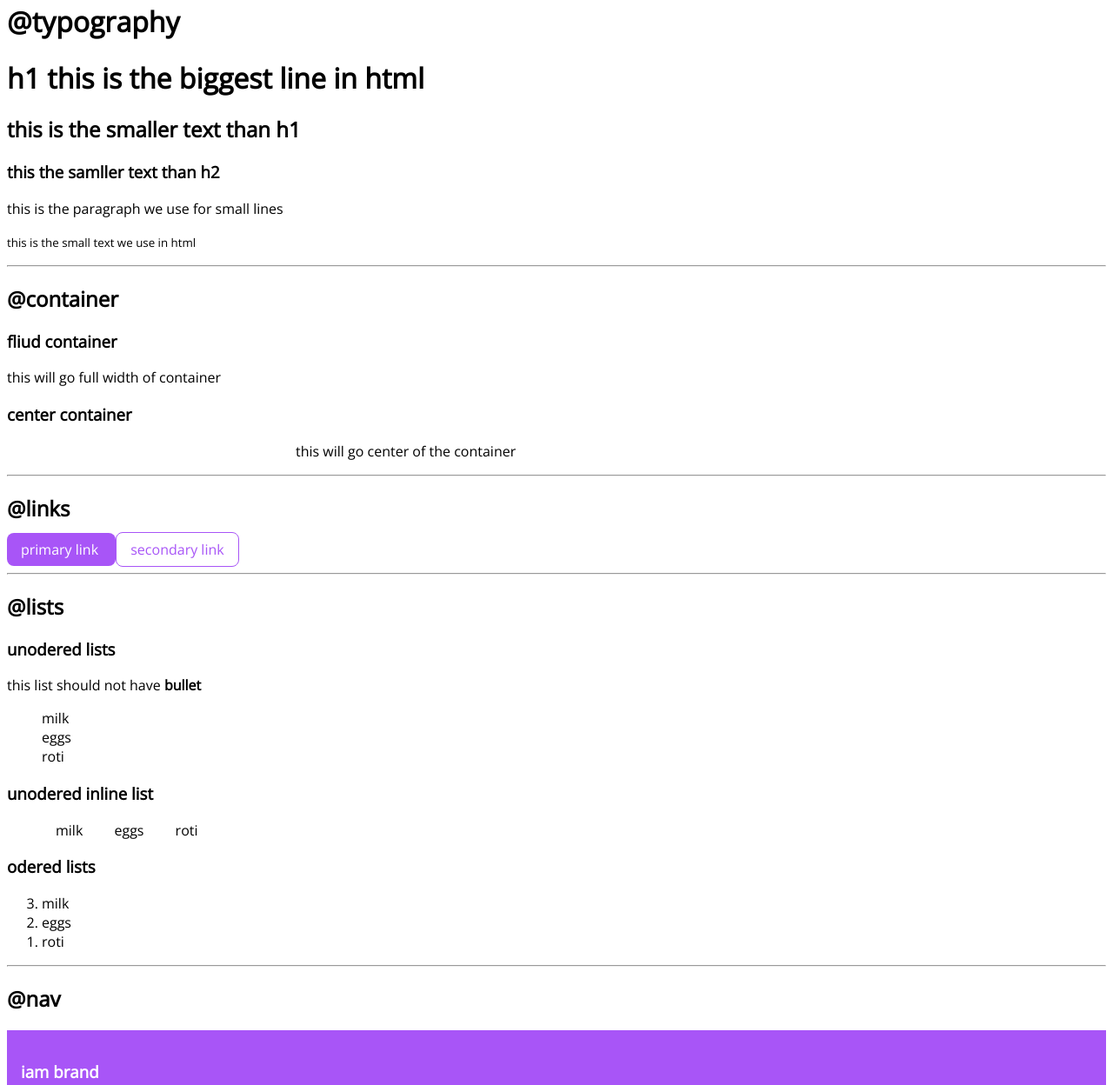
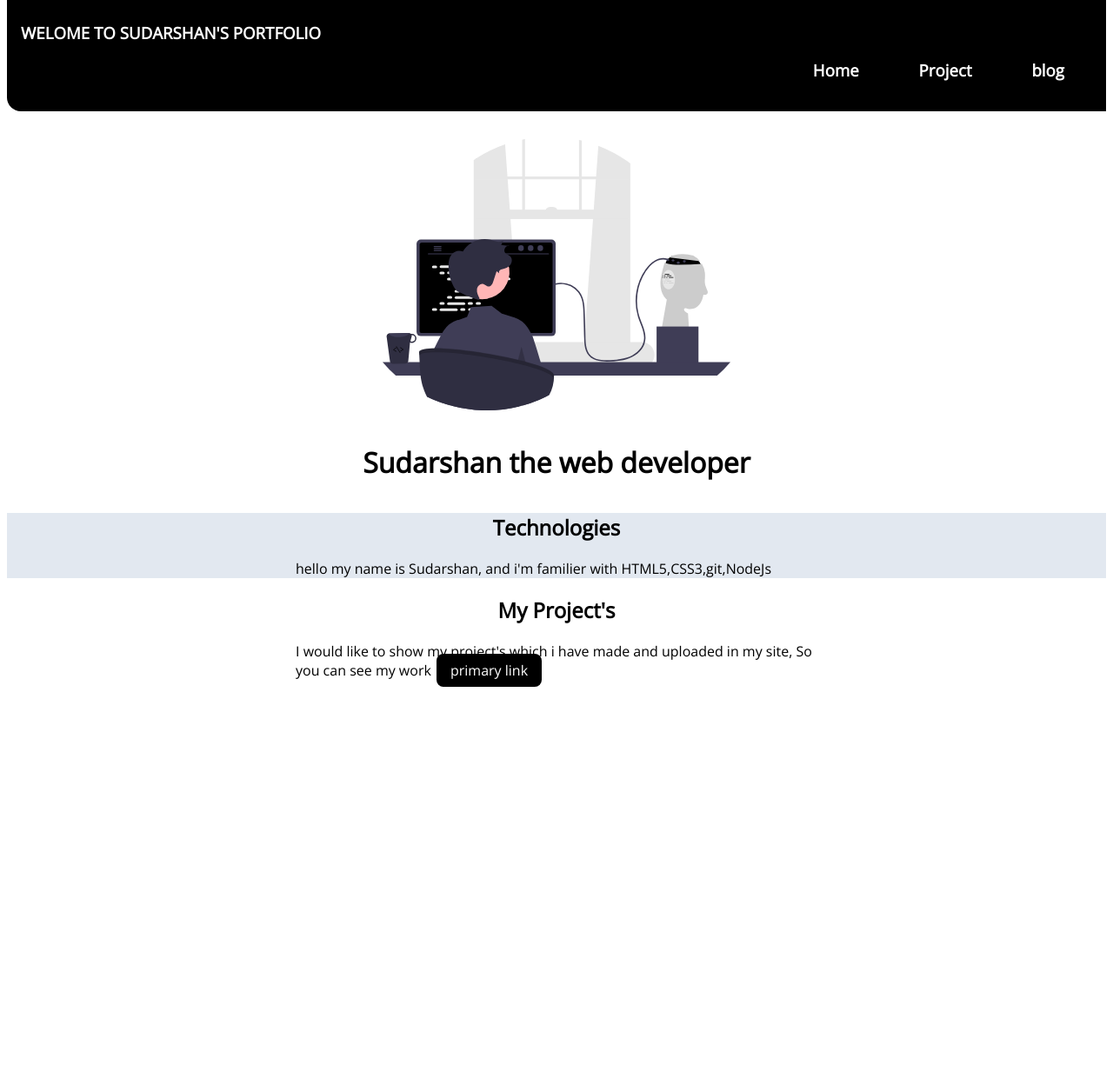
Before and after one commit to Sudarshanbalichakra/exercise-one, a plain HTML site: page Index.html in a window 1280 px wide. Shown: the part 18-1266 px from the top of the page at 87% size. After the commit the page ends 808 px from the top, so only its background shows below. Drawn offline with nearby package versions, Linux system fonts and the light colour scheme.

Commit message:
sections are added

```diff
--- a/Index.html
+++ b/Index.html
@@ -4,112 +4,44 @@
     <meta charset="UTF-8">
     <meta http-equiv="X-UA-Compatible" content="IE=edge">
     <meta name="viewport" content="width=device-width, initial-scale=1.0">
-    <title>html components</title>
+    <title>SUDARSHAN </title>
     <link href="styles.css" rel="stylesheet"/>
 </head>
 <body>
-
-    <h1> @typography</h1>
-    <h1> h1 this is the biggest line in html </h1>
-    <h2> this is the smaller text than h1 </h2>
-    <h3> this the samller text than h2 </h3>
-    <p> this is the paragraph we use for small lines</p>
-    <small> this is the small text we use in html </small>
-    <hr>
-
-    <h2>@container </h2>
-    <h3 > fliud container </h3>
-    <div class="container ">this will go full width of container </div>
-
-    <h3> center container</h3>
-    <div class="container container-center"> this will go center of the container</div>
-    <hr>
-
-    <h2> @links</h2>
-
-    <a class ="link  link-primary" href="/"> primary link </a>
-    <a class ="link link-secondary"href="/"> secondary link </a>
-    <hr>
-
-    <h2>@lists </h2>
-
-    <h3> unodered lists</h3>
-    <p> this list should not have <strong> bullet </strong></p>
-    <ul class="non-bullet">
-        <li> milk</li>
-        <li> eggs</li>
-        <li> roti </li>
-    </ul>
-    <h3> unodered inline list</h3>
-    <ul class="non-bullet">
-        <li class="list-item-inline"> milk</li>
-        <li class="list-item-inline"> eggs</li>
-        <li class="list-item-inline"> roti</li>
-    </ul>
-    <h3> odered lists</h3>
-    <ol reversed>
-        <li> milk</li>
-        <li> eggs</li>
-        <li> roti </li>
-    </ol>
-    <hr>
-
-    <h2>@nav</h2>
     <nav class="navigation">
-        <h3> iam brand</h3>
+        <h3> WELOME TO SUDARSHAN'S PORTFOLIO<h3>
         <ul class="navigation-aling">
             <li class="list-item-inline">
-                <a class="links"href="/"> home</a>
+                <a class="links"href="/"> Home</a>
             </li>
             <li class="list-item-inline">
-                <a class="links" href="/"> project</a>
+                <a class="links" href="/"> Project</a>
             </li>
             <li class="list-item-inline">
-                <a class="links" href="/"> about </a>
+                <a class="links" href="/"> blog  </a>
             </li>
         </ul>
     </nav>
 
-    <hr>
+    <header>
+        <img class="hero" src="image/black0.1.svg">
+        <h1 class="hero-heading"> Sudarshan the web developer </h1>
+    </header>
 
-    <h2> @header</h2>
+    <section class="saction ow">
+        <h1 > Technologies</h1>
+        <div class="container-center"> hello my name is Sudarshan, and i'm familier with HTML5,CSS3,git,NodeJs </div>
+    </section>
 
-    <header>
+    <section  class="saction">
+        <h1> My Project's </h1>
+        <div class="container-center"> I would like to show my project's which i have made and uploaded in my site, So you can see my work
+         <a class ="link  link-primary" href="/"> primary link </a>
+        </div>
 
-        <img class="hero" src="image/sudu.svg">
-        <h2 class="hero-heading"> heading inside the header  </h2>
-    </header>
-    <hr>
+    </section>
 
 
-    <h2> @section</h2>
-    <section  class="saction">
-        <h3 > white section</h3>
-        <div class="container-center"> this will get white color background </div>
-    </section>
-
-    <section class="saction ow">
-        <h3  > off white section</h3>
-        <div class="container-center"> this will get gray color background</div>
-    </section>
-
-    <hr>
-
-    <h2>@footer</h2>
-    <footer class="footer">
-        <div> these are the some social links</div>
-        <ul class="non-bullet">
-            <li class="list-item-inline">
-                <a class="links" href="/">soacial one</a>
-            </li>
-            <li class="list-item-inline">
-                <a class="links" href="/">soacial two</a>
-            </li>
-            <li class="list-item-inline" >
-                <a class="links" href="/">soacial three</a>
-            </li>
-        </ul>
-    </footer>
 
 </body>
 </html>
--- a/styles.css
+++ b/styles.css
@@ -2,9 +2,10 @@
 
 
 :root {
-    --primary-color: #a855f7;
+    --primary-color: black;
     --gray-color: gray;
     --off-color:#e2e8f0;
+    --black-color: black;
 }
 
 body{
@@ -31,12 +32,16 @@ hr{
     text-decoration: none;
     padding: 0.5rem 1rem;
     color: white;
+    margin: 2px;
+
 }
 
 .link-primary{
    background-color:var(--primary-color);
    border-radius: 0.5rem;
    color: white;
+
+
 }
 
 .link-secondary{
@@ -55,10 +60,13 @@ hr{
     display: inline;
     padding: 0rem 1rem;
     text-decoration: none;
+
 }
 
+/** nav **/
+
 .navigation{
-    background-color: var(--primary-color);
+    background-color: var(--black-color);
     color: white;
     padding: 1rem;
     border-bottom-left-radius: 1rem;
@@ -67,6 +75,8 @@ hr{
 .links{
     text-decoration: none;
     color: white;
+    margin: 1rem;
+
 }
 
 .navigation-aling{
@@ -76,14 +86,15 @@ hr{
 /** header **/
 
 .hero{
-    max-width: 300px;
+    max-width: 400px;
     display: block;
     margin: auto;
+    margin-top: 2rem;
 }
 
 .hero-heading{
     text-align: center;
-    color:var(--gray-color);
+    color:var(--primary-color);
     padding: 1rem;
 }
 
@@ -91,7 +102,7 @@ hr{
 
  /* sections */
 
- .saction h3{
+ .saction h1{
     text-align: center;
  }
 
```
Also changed, not shown: image/black.svg (added), image/black0.1.svg (added), 1 other file.
